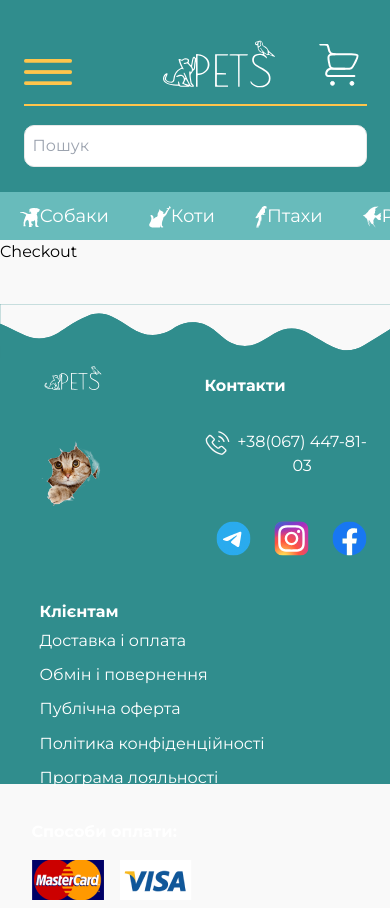
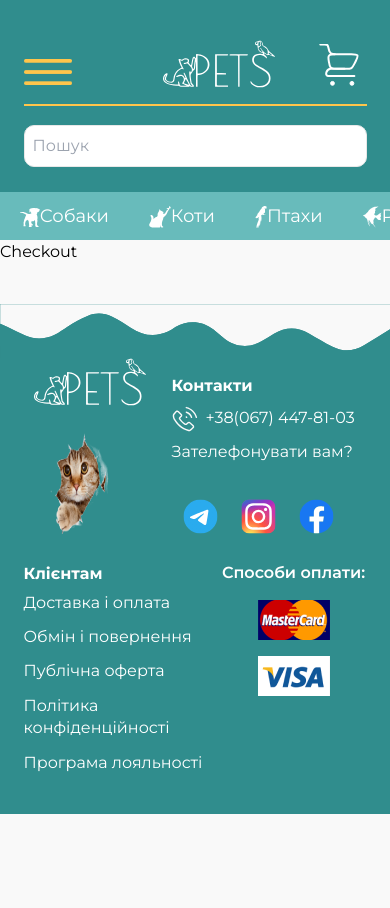
Before and after one commit to MViktoriia/pets-store, a Next.js app: page /cart/checkout in a window 390 px wide. After the commit the page ends 844 px from the top, so only its background shows below. Built offline with nearby package versions, Linux system fonts and the light colour scheme.

Commit message:
made mobile footer

```diff
--- a/src/app/components/Footer/footer.tsx
+++ b/src/app/components/Footer/footer.tsx
@@ -7,22 +7,27 @@ import Mastercard from '../../../../public/images/Mastercard.png'
 import Visa from '../../../../public/images/Visa.png'
 import TelegramIcon from '../icons/TelegramIcon';
 function Footer() {
-  return <footer className="h-97 bg-cyan mt-10 text-white ">
+  return <footer className="md:h-97 h-[510px] bg-cyan mt-10 text-white ">
   <div  >
 <Wave >
 
 </ Wave>
 <div className="container text-center">
   <div className="flex xl:w-[1140px] w-[375px] flex-wrap">
-  <div className="flex-auto bg-gray-200 p-2 md:mr-36 mr-[66px] md:w-44 w-[95px] grid justify-center h-48">
-    <LogoIcon className=" md:w-40 md:h-16 pb-4 w-24 h-10"/>
-    <Image src={CatFooter} alt="ge" />
+  <div className="flex-auto bg-gray-200 md:mr-36  md:w-44 w-[95px] grid justify-center md:h-48">
+    <LogoIcon className=" md:w-40 md:h-16 w-28 h-12 md:pb-4 "/>
+    <Image src={CatFooter} alt="ge" className="w-[95px] h-[101px] md:w-[173px] md:h-[115px]" />
     </div>
   <div className="flex-auto bg-gray-200 m-2 flex-col md:w-48 w-[182px] mr-4 md:h-44">
-  <div className="bg-gray-200  m-2 text-left pb-6"><span className='font-bold text-base '>Контакти
+  <div className="bg-gray-200  m-2 text-left md:pb-6"><span className='font-bold text-base '>Контакти
   </span></div>
-  <div className="flex bg-gray-200 m-2 pb-6">
-    <PhoneIcon className="text-white" /> +38(067) 447-81-03</div>
+  <div className="flex flex-col bg-gray-200 m-2 md:pb-6 pb-4">
+  <div className="flex md:items-center">
+    <PhoneIcon className="text-white mr-2" />
+    <span>+38(067) 447-81-03</span>
+  </div>
+  <span className="md:hidden pt-2 text-left">Зателефонувати вам?</span>
+    </div>
   <div className="bg-gray-200  m-2 ">
     <div className="flex">
       <div className="bg-blue-200  m-1">
@@ -54,8 +59,8 @@ function Footer() {
     </div>
   </div>
   </div>
-  <div className="flex-auto bg-gray-200 m-2 md:w-56 mr-4 text-left">
-  <div className="m-2">
+  <div className="md:flex-auto flex bg-gray-200 md:m-2 md:w-56 w-[198px] md:mr-4 text-left">
+  <div className="md:m-2 w-[198px]">
   <span className='font-bold text-base'>Клієнтам</span>
   <ul className="text-baseM">
     <li className="py-1.5">
@@ -73,11 +78,11 @@ function Footer() {
   </div>
 
 </div>
-  <div className="flex-auto bg-gray-200 m-2 md:w-63 text-left">
-  <span className='font-bold text-base '>Способи оплати:
+  <div className="md:flex-auto flex flex-col bg-gray-200 md:m-2 md:w-63 w-[144px] md:text-left text-center h-[134px]">
+  <span className='md:font-bold font-semibold text-base '>Способи оплати:
   </span>
-  <div className="flex  justify-left md:w-63 mt-4">
-    <Image src={Mastercard} alt="Способи оплати" className="mr-4"  />
+  <div className="flex flex-col md:flex-row md:justify-start justify-center items-center  md:w-63 w-[144px] mt-4  ">
+    <Image src={Mastercard} alt="Способи оплати" className="md:mr-4 mb-4 md:mb-0"  />
     <Image src={Visa} alt="Способи оплати"  />
   </div>
   </div>
```
